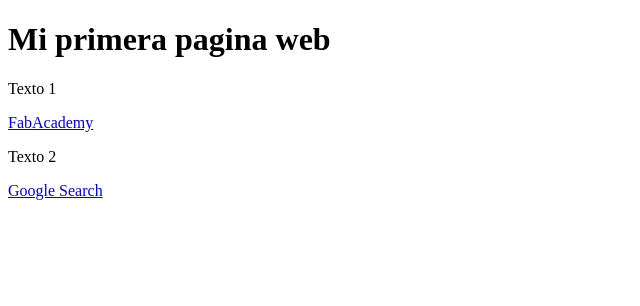
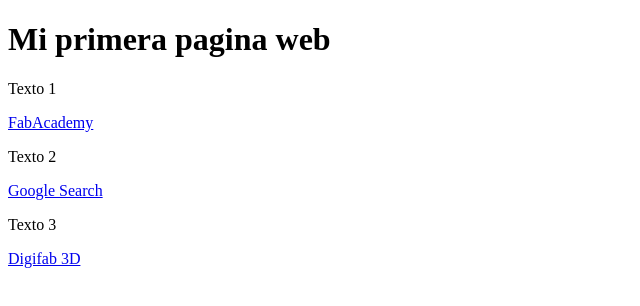
Before and after one commit to burzredion/prueba_01, a plain HTML site: page index.html in a window 1280 px wide. Shown: the whole page, without its empty margins (0-640 px from the left). Drawn offline with Linux system fonts and the light colour scheme.

Commit message:
Se agrego un enlace a digifab3D

```diff
--- a/index.html
+++ b/index.html
@@ -11,5 +11,10 @@
 
 <a href="http://www.google.com">Google Search</a>
 
+<p>Texto 3</p>
+
+<a href="http://www.digifab3d.com">Digifab 3D</a>
+
+
 </body>
 </html>
```
